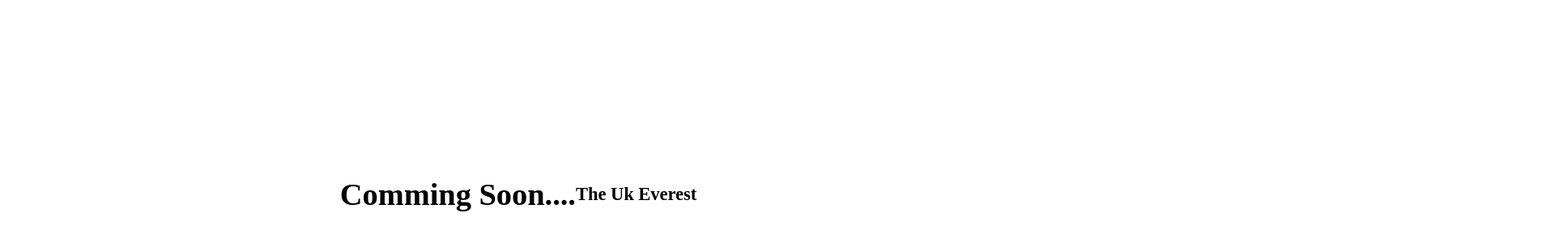
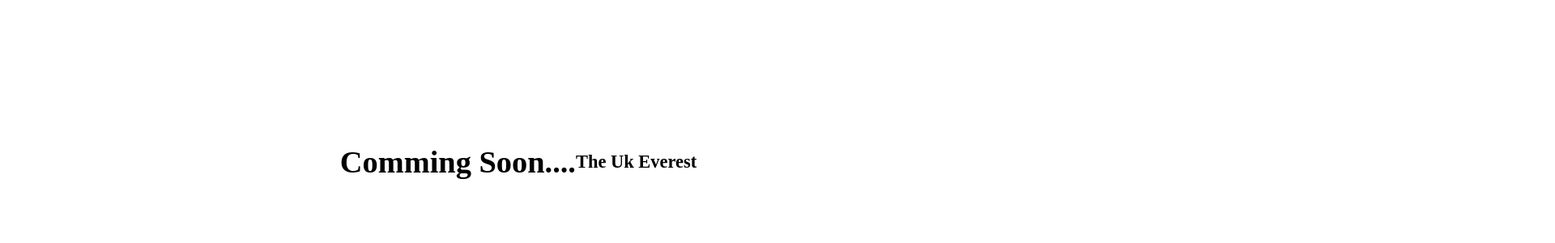
Before and after one commit to mrkamin/theukeverest.co.uk, a React (Create React App) app: page / in a window 1280 px wide. Shown: the part 168-468 px from the top of the page at 81% size, 1920 px wide, since content can reach past the window. Built offline with nearby package versions, Linux system fonts and the light colour scheme.

Commit message:
Add icon

```diff
--- a/public/index.html
+++ b/public/index.html
@@ -24,7 +24,7 @@
       work correctly both with client-side routing and a non-root public URL.
       Learn how to configure a non-root public URL by running `npm run build`.
     -->
-    <title>React App</title>
+    <title>theukeverest</title>
   </head>
   <body>
     <noscript>You need to enable JavaScript to run this app.</noscript>
--- a/src/index.css
+++ b/src/index.css
@@ -3,7 +3,7 @@ body {
 }
 
 .App {
-  height: 100vh;
+  height: 90vh;
   display: flex;
   align-items: center;
   justify-content: center;
@@ -12,14 +12,14 @@ body {
 .svg {
   position: absolute;
   z-index: -1;
-  width: 100%;
-  height: 80vh;
-  left: 50%;
+  width: 30%;
+  height: 70vh;
+
 }
 
 .svg svg {
   width: 100%;
-  height: 90vh;
+  height: 80vh;
   display: flex;
   justify-content: center;
   align-items: center;
```
Also changed, not shown: 1 other file (tests, documents, lock files or other folders).
